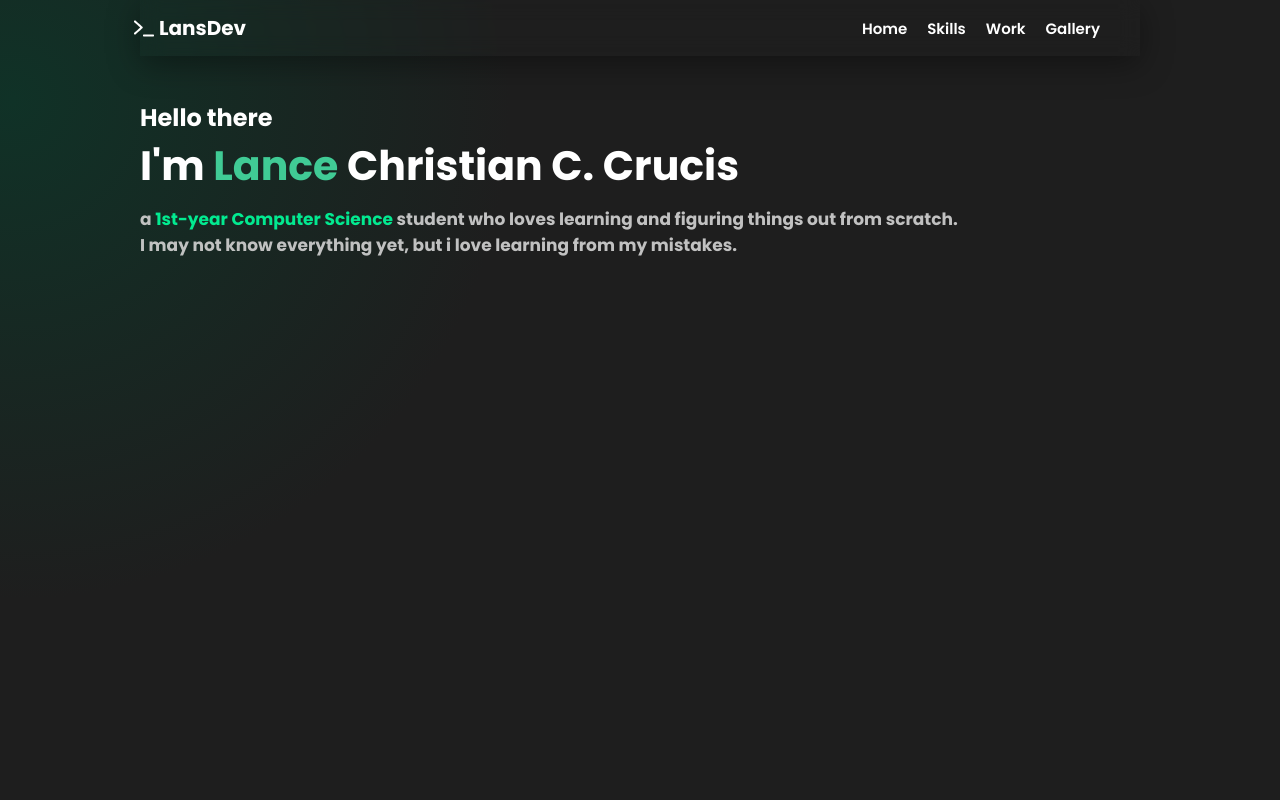
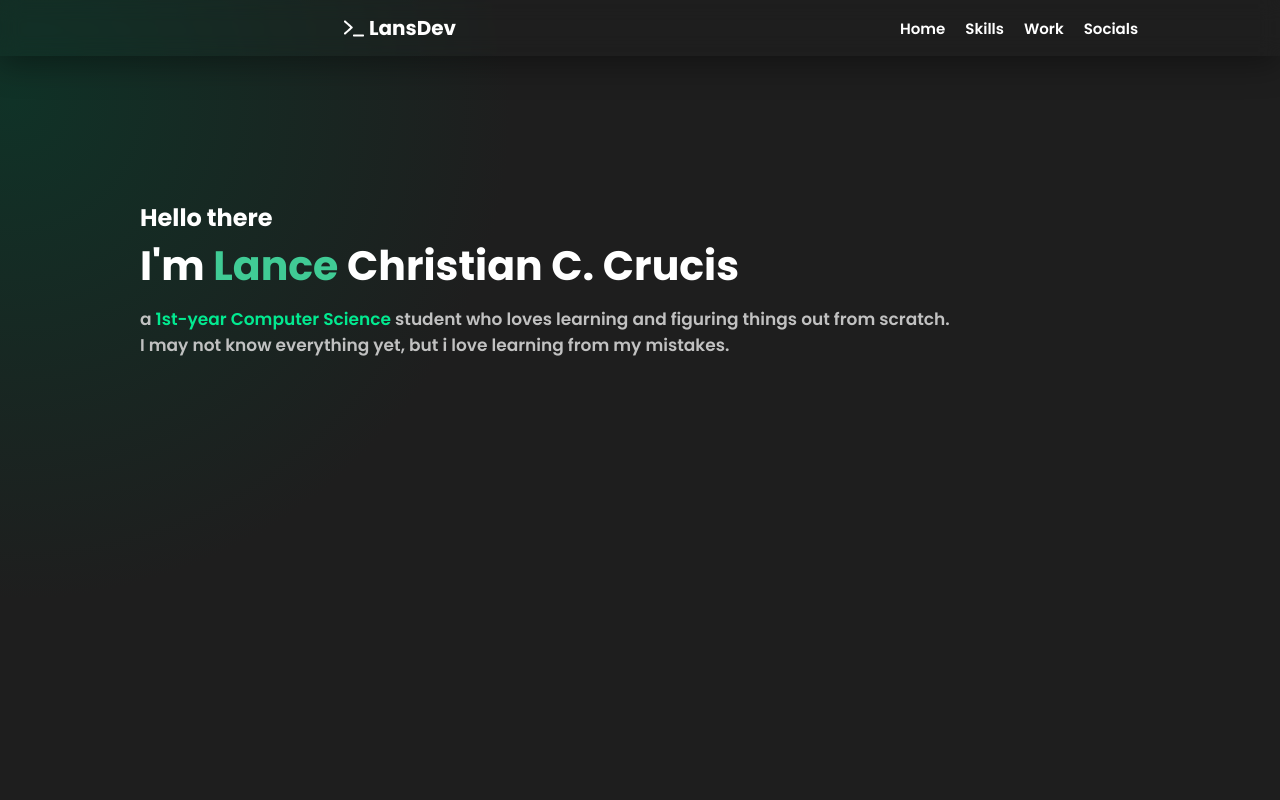
Before and after one commit to lancecrucis/LansDev-Portfolio, a plain HTML site: page index.html in a window 1280 px wide. Shown: the top 800 px of the page. Drawn offline with Linux system fonts and the light colour scheme.

Commit message:
2/4 Finished draft

```diff
--- a/index.html
+++ b/index.html
@@ -19,13 +19,13 @@
 <div class="header">
     <div class="left-container">
         <div><img src="images/Vector.png" alt="Logo"></div>
-        <div><p>LansDev</p></div>
+        <div><a href="#"><p>LansDev</p></a></div>
     </div>
     <div class="right-container">
-        <div class="buttons">Home</div>
+        <div class="buttons"><a href="#">Home</a></div>
         <div class="buttons"><a href="#skills">Skills</a></div>
         <div class="buttons">Work</div>
-        <div class="buttons">Gallery</div>
+        <div class="buttons">Socials</div>
     </div>
 
 </div>
@@ -86,6 +86,7 @@
         <div class="note-about">I don’t know everything—far from it. But I’m curious about everything, and that’s what keeps me learning. I look forward to revisiting this section, adding more, and seeing how far I’ve come.</div>
     </div>
 
+    <div> Works</div>
 
 
 </body>
--- a/styles/body.css
+++ b/styles/body.css
@@ -1,5 +1,5 @@
 .introduction-container{
-    padding-top: 100px;
+    padding-top: 200px;
     font-family: 'poppins';
     color: white;
     font-weight: bold;
@@ -18,6 +18,7 @@
     opacity: 90%;
     margin: 0;
     color: lightgray;
+    font-weight: 600;
 }
 .lance-text{
     color: #40CB95;
@@ -28,7 +29,7 @@
 .skills-section{
     font-family: 'Poppins','Segoe UI','Roboto';
     text-align: center;
-    padding-top: 600px;
+    padding-top: 700px;
     color: white;
     font-size: 36px;
     font-weight: 600;
--- a/styles/header.css
+++ b/styles/header.css
@@ -10,8 +10,10 @@
     -webkit-backdrop-filter: (blur(10px));
     box-shadow: 0 8px 32px 0 rgba(0, 0, 0, 0.37);
     position: fixed;
-
-    width: 1000px;
+    top: 0;
+    left: 0;
+    right: 0;
+    width: 100%;
 }
 
 /* left-section*/
@@ -22,7 +24,20 @@
     align-items: center;
     padding-right: 10px;
     flex-shrink: 0;
-    padding-right: 40px;
+    padding-right: 100px;
+    padding-left: 350px;
+}
+
+@media (max-width: 1200px){
+    .left-container{
+        padding-left: 50px;
+    }
+}
+
+@media (max-width: 1200px){
+    .right-container{
+        padding-right: 50px;
+    }
 }
 
 .left-container p{
@@ -48,7 +63,8 @@
     align-items: center;
     flex-shrink: 0;
     gap: 20px;
-    padding-right: 40px;
+    padding-right: 400px;
+    padding-left: 350px;
 }
 
 .buttons{
```
